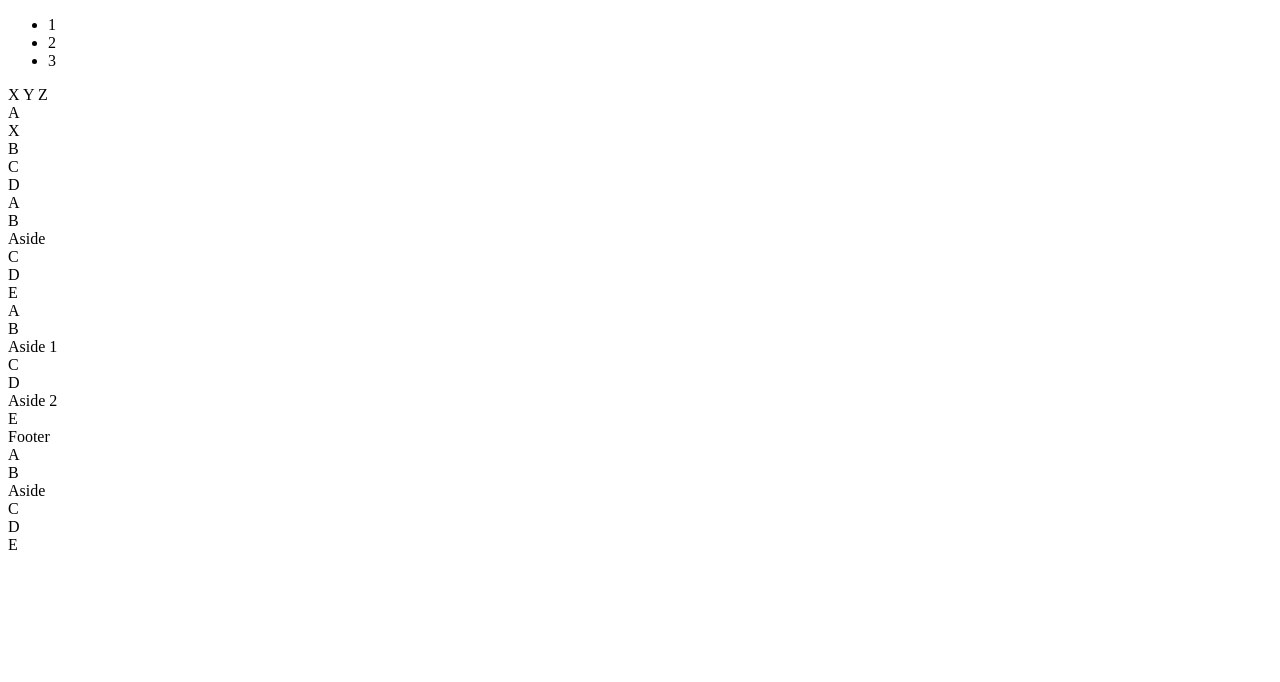
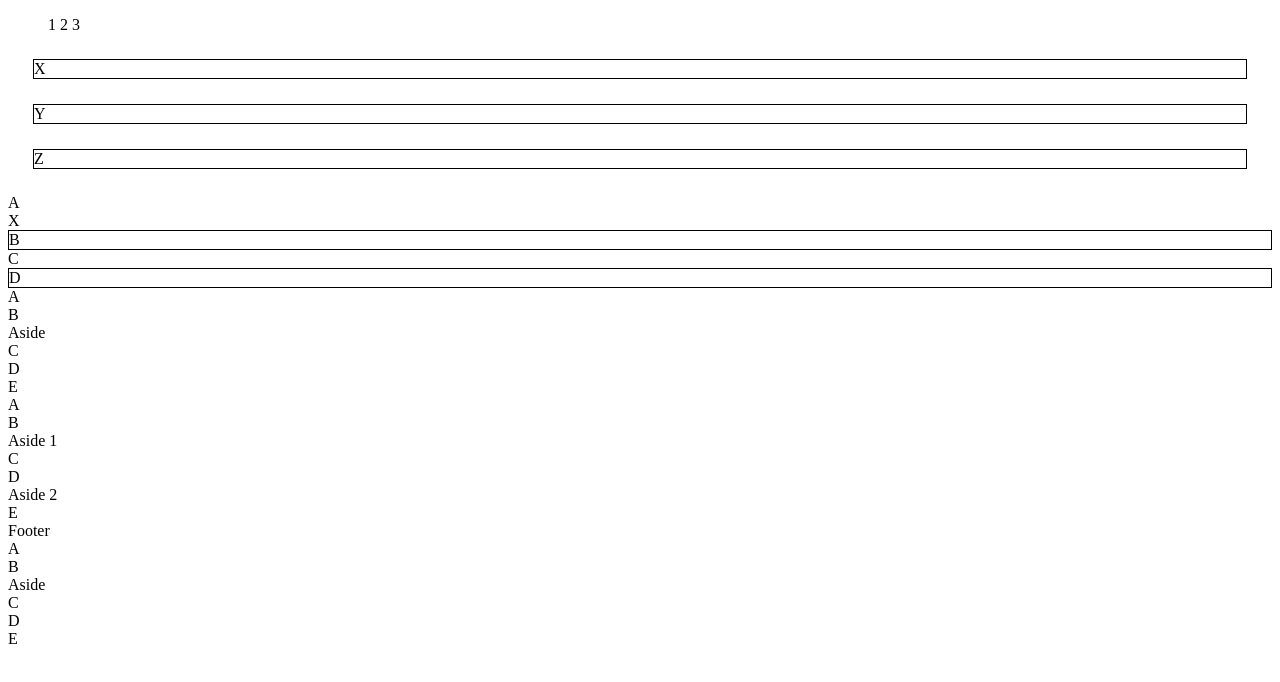
Before and after one commit to CourtneyBrothers/pseudoclasses, a plain HTML site: page index.html in a window 1280 px wide. Drawn offline with Linux system fonts and the light colour scheme.

Commit message:
pseudoclasses

```diff
--- a/index.html
+++ b/index.html
@@ -4,8 +4,8 @@
   <meta charset="UTF-8">
   <meta name="viewport" content="width=device-width, initial-scale=1.0">
   <meta http-equiv="X-UA-Compatible" content="ie=edge">
+  <link rel="stylesheet" type="text/css" href="pseudoclasses.css">
   <title>Document</title>
-    <link rel="stylesheet" type="css/text" href="pseudoclasses.css">
 </head>
 <body>
   <ul class="top">
--- a/pseudoclasses.css
+++ b/pseudoclasses.css
@@ -1,4 +1,15 @@
-ul li {
+li{
+    display: inline-block;
     list-style-type: none;
-    display: inline-block;
 }
+
+span{
+    display: block;
+    border: 1px solid black;
+    margin: 25px;
+}
+
+
+.n-child section:nth-of-type(even){
+    border: 1px solid;
+}
```
Lines whose indentation alone changed are shown as unchanged.
